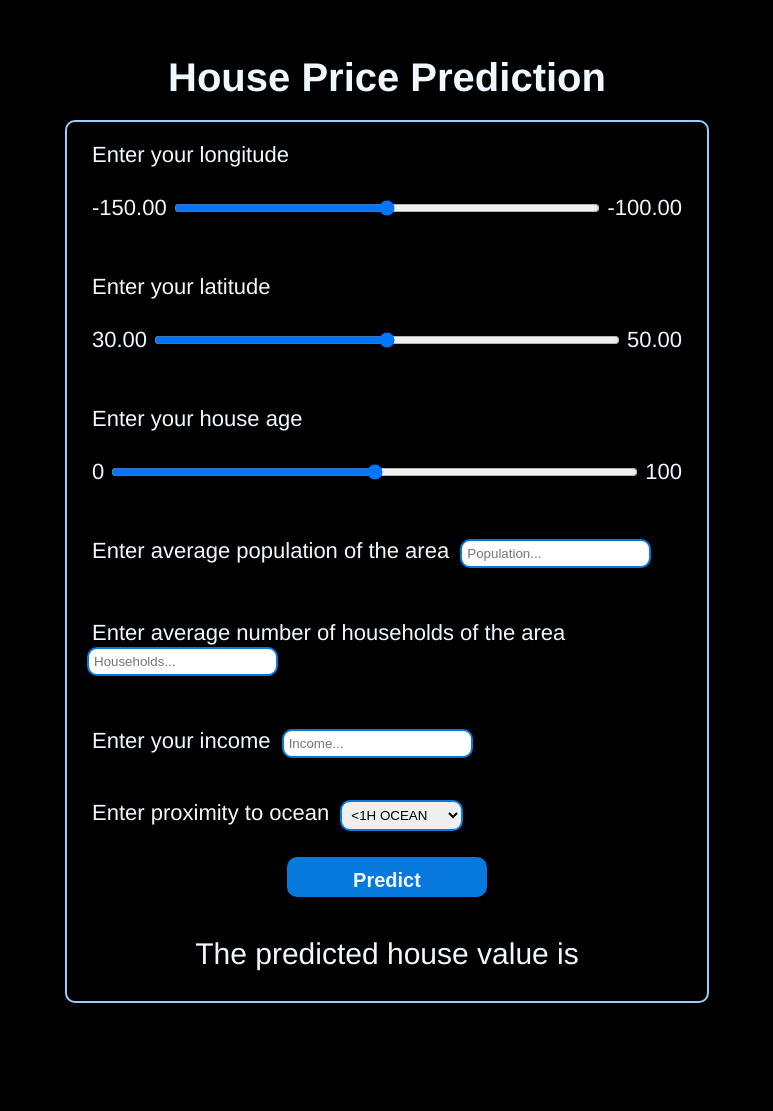
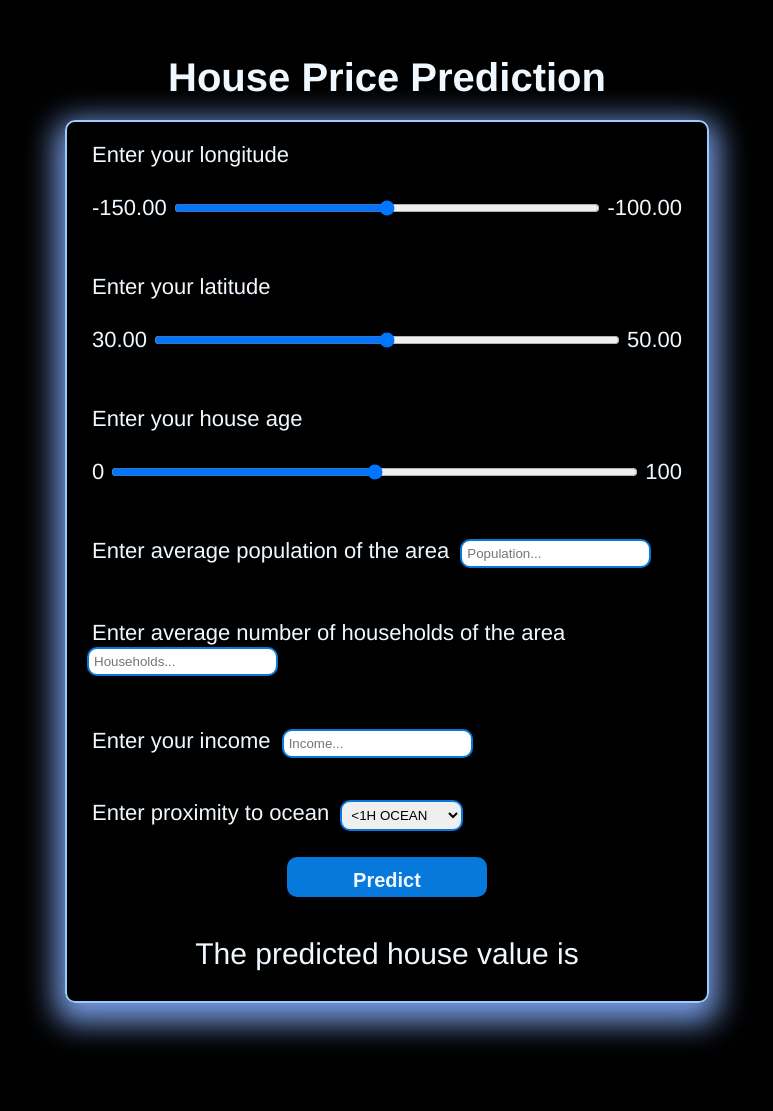
Before and after one commit to Ashmit-1/housePricePrediction, a Flask app: page / in a window 1280 px wide. Shown: the whole page, without its empty margins (253-1026 px from the left). Run offline with Flask 3, Linux system fonts and the light colour scheme.

Commit message:
glowing outer box

```diff
--- a/static/style.css
+++ b/static/style.css
@@ -34,6 +34,7 @@ body {
     border-radius: 10px;
     transform: translateY(-100px);
     font-size: 22px;
+    box-shadow: 0px 10px 30px 10px rgb(117, 153, 224);
 }
 
 .main_form {
--- a/templates/index.html
+++ b/templates/index.html
@@ -78,7 +78,8 @@
                     <label for="proximity">Enter proximity to ocean</label>
                     <select name="proximity" id="" required>
                         <option value="less_than_1_hour">
-                            <1H OCEAN</option>
+                            <1H OCEAN
+                        </option>
                         <option value="inland">INLAND</option>
                         <option value="near_ocean">NEAR OCEAN</option>
                         <option value="near_bay">NEAR BAY</option>
```
